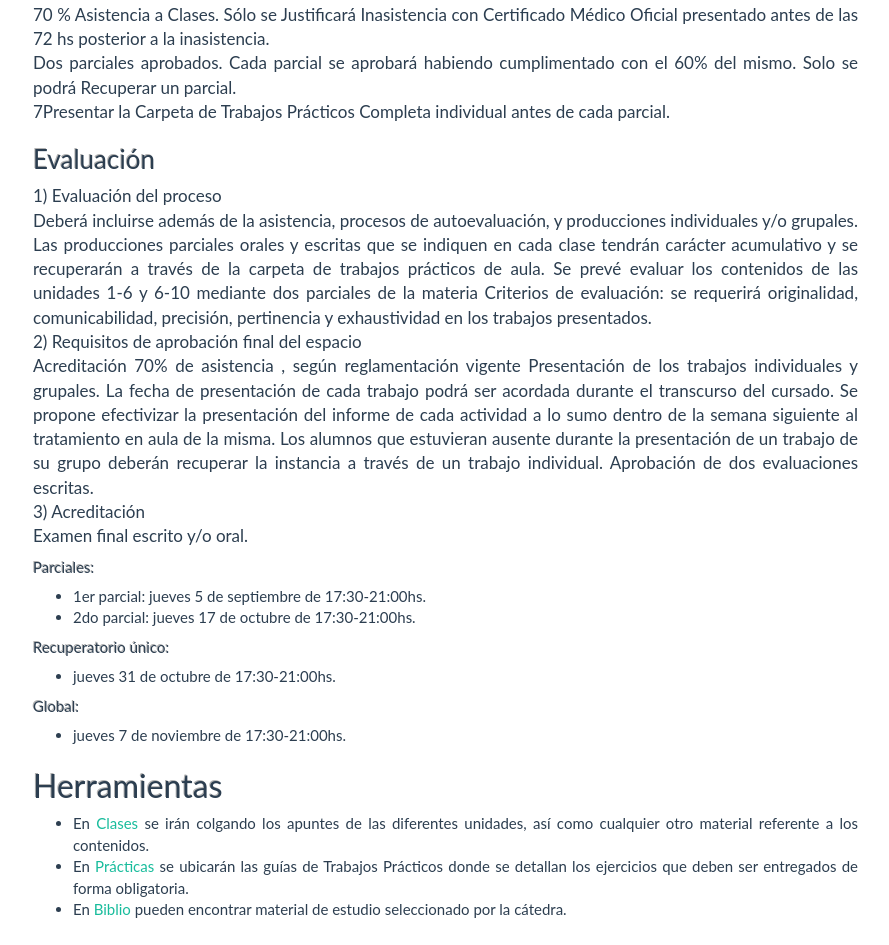
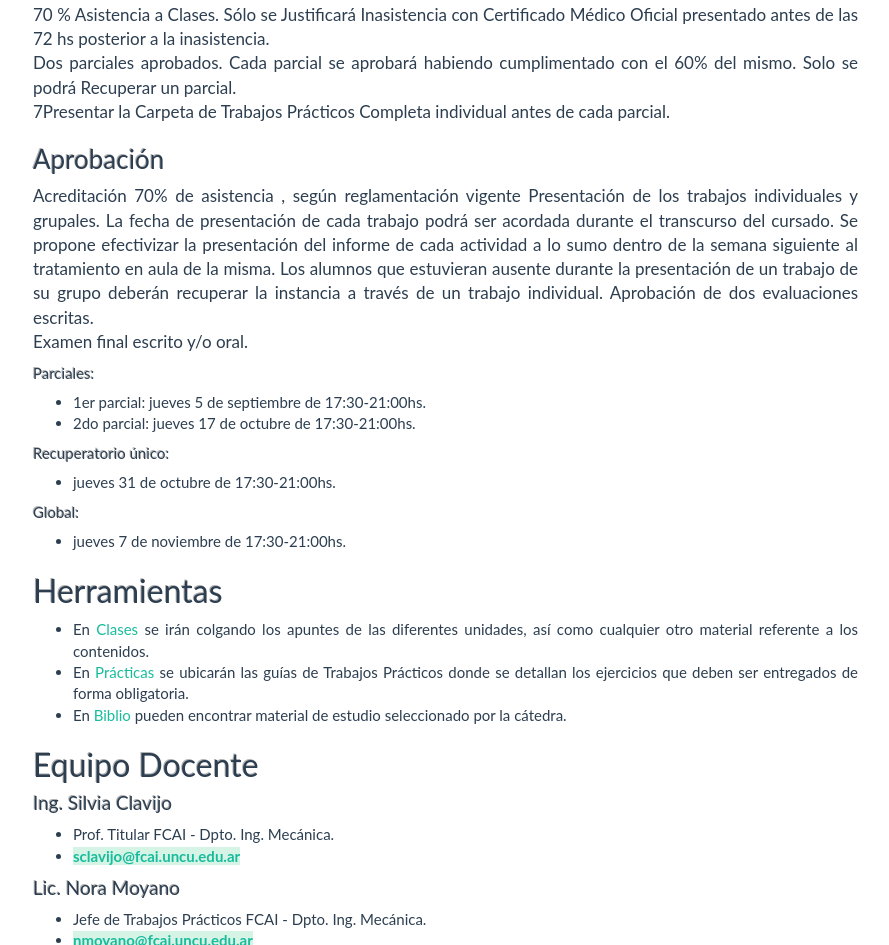
Before and after one commit to fisica-moderna/curso2019, a plain HTML site: page index.html in a window 1280 px wide. Shown: the part 873-1818 px from the top of the page, without its empty margins (52-941 px from the left). Drawn offline with nearby package versions, Linux system fonts and the light colour scheme.

Commit message:
Update index.html

```diff
--- a/index.html
+++ b/index.html
@@ -94,25 +94,14 @@
 	<p>7Presentar la Carpeta de Trabajos Prácticos Completa individual antes de cada parcial.</p>
 
 
-         <h3 id="promocion">Evaluación </h3>
+         <h3 id="Aprobación">Aprobación </h3>
 
-		<p>1) Evaluación del proceso </p>
-			<p>Deberá  incluirse además de la asistencia, procesos de autoevaluación, y producciones individuales y/o
-			grupales. Las producciones parciales orales y escritas que se indiquen en cada clase  tendrán carácter
-			acumulativo y se recuperarán a través de la carpeta de trabajos prácticos de aula.
-			Se prevé evaluar los contenidos de las unidades 1-6 y 6-10 mediante dos parciales de la materia
-			Criterios de evaluación: se requerirá originalidad, comunicabilidad, precisión, pertinencia y exhaustividad
-			en los trabajos presentados. </p>
-
-		<p>2) Requisitos de aprobación final del espacio
 		<p>Acreditación 70% de asistencia , según reglamentación vigente
 		Presentación de los trabajos individuales y grupales. La fecha de presentación de cada trabajo podrá ser
 		acordada durante el transcurso del cursado. Se propone efectivizar la presentación del informe de cada
 		actividad a lo sumo dentro de la semana siguiente al tratamiento en aula de la misma. Los alumnos que
 		estuvieran ausente durante la presentación de un trabajo de su grupo deberán recuperar la instancia a
 		través de un trabajo individual. Aprobación de dos evaluaciones escritas.</p>
-
-		<p>3) Acreditación </p>
 
 		<p>Examen final escrito y/o oral.</p>
 
```
Lines whose indentation alone changed are shown as unchanged.
